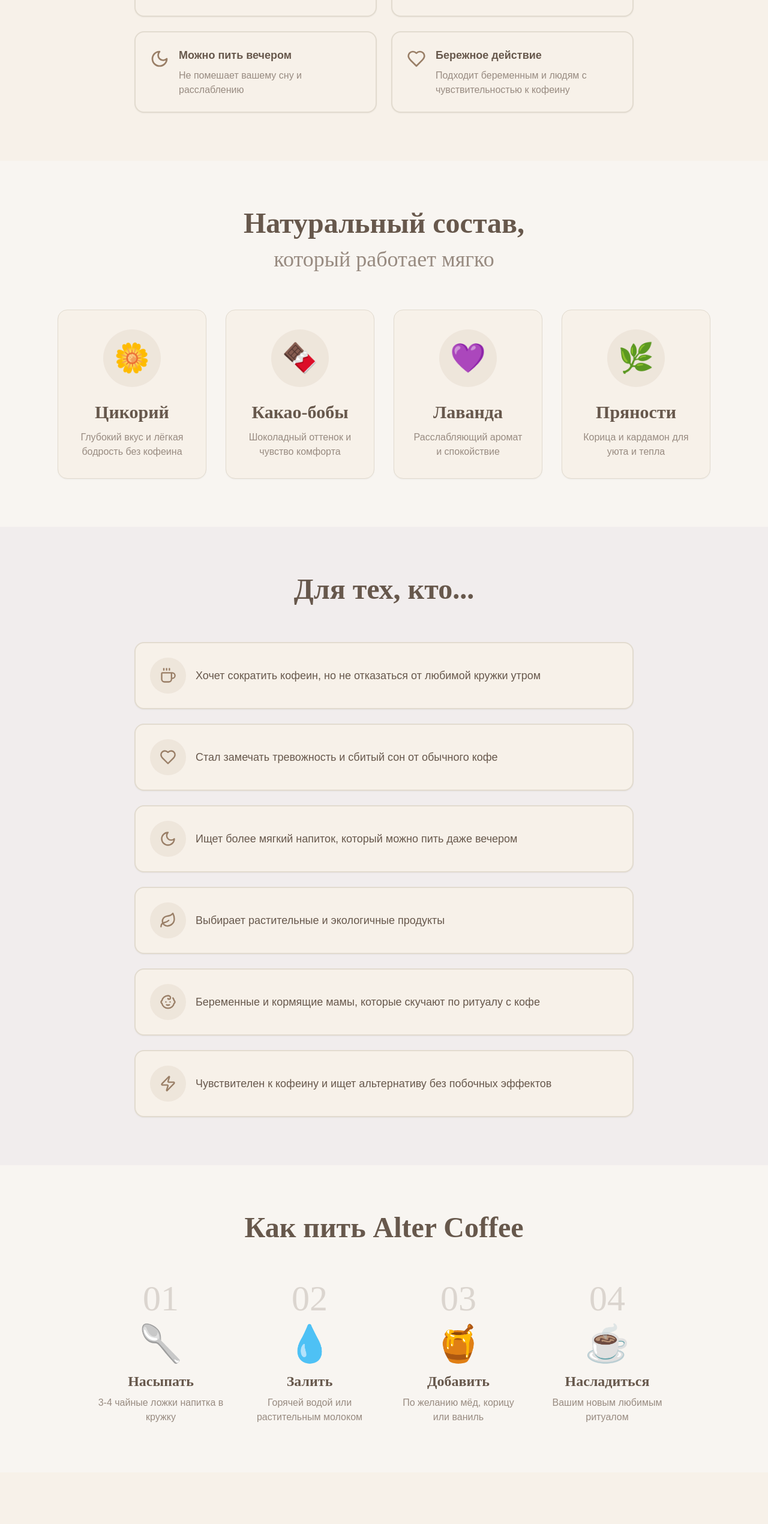
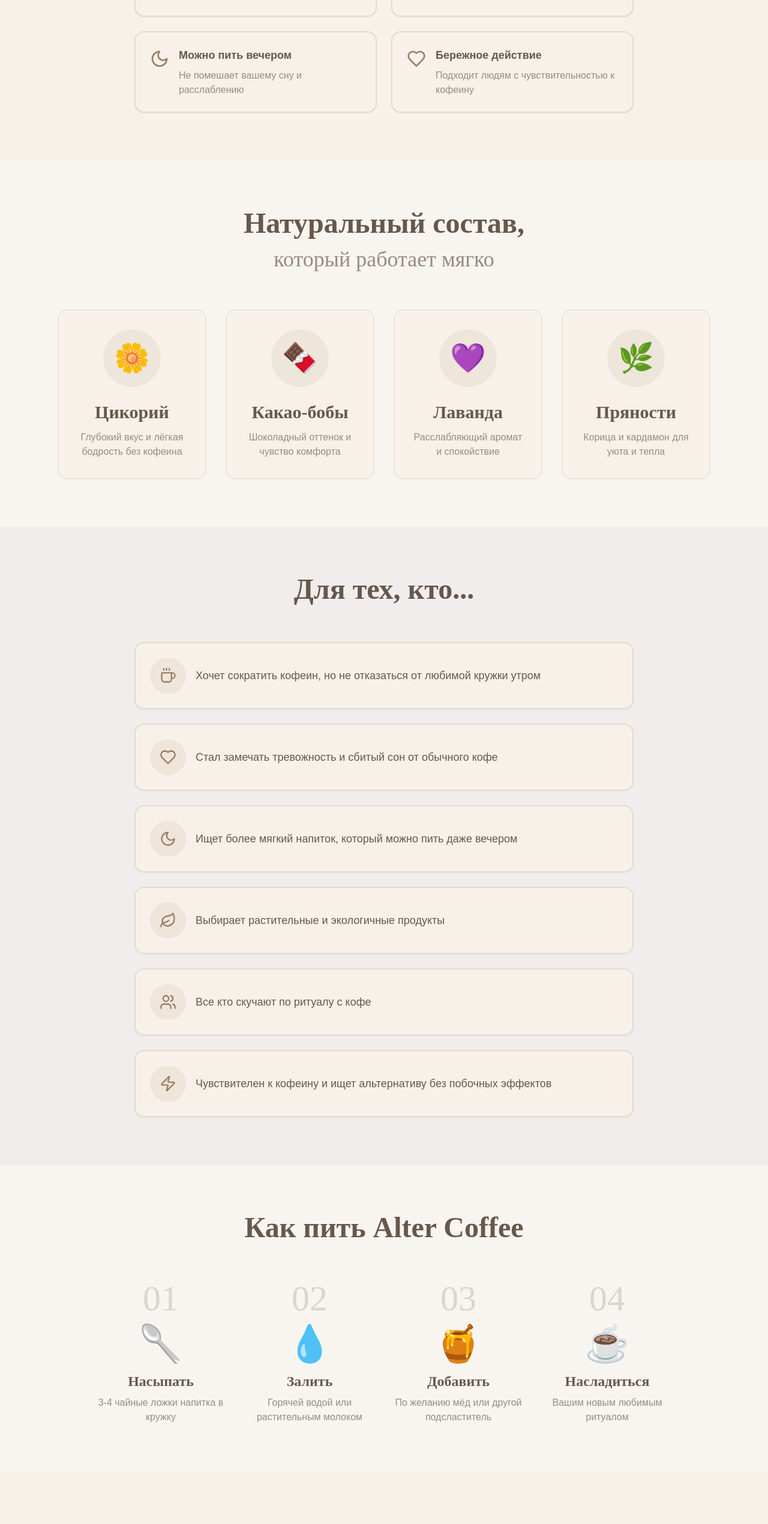
Before and after one commit to pr-poehali-dev/alter-coffee-landing, a React (Vite) app: page / in a window 1280 px wide. Shown: the part 1348-3888 px from the top of the page at 60% size. Built offline with nearby package versions, Linux system fonts and the light colour scheme.

Commit message:
Бережный кофе для всех

```diff
--- a/src/pages/Index.tsx
+++ b/src/pages/Index.tsx
@@ -144,7 +144,7 @@ const Index = () => {
                   <Icon name="Heart" size={32} className="text-primary flex-shrink-0 mt-1" />
                   <div>
                     <h3 className="font-semibold text-lg mb-2">Бережное действие</h3>
-                    <p className="text-muted-foreground">Подходит беременным и людям с чувствительностью к кофеину</p>
+                    <p className="text-muted-foreground">Подходит людям с чувствительностью к кофеину</p>
                   </div>
                 </div>
               </CardContent>
@@ -247,8 +247,8 @@ const Index = () => {
                 text: 'Выбирает растительные и экологичные продукты',
               },
               {
-                icon: 'Baby',
-                text: 'Беременные и кормящие мамы, которые скучают по ритуалу с кофе',
+                icon: 'Users',
+                text: 'Все кто скучают по ритуалу с кофе',
               },
               {
                 icon: 'Zap',
@@ -292,7 +292,7 @@ const Index = () => {
                 step: '03',
                 icon: '🍯',
                 title: 'Добавить',
-                description: 'По желанию мёд, корицу или ваниль',
+                description: 'По желанию мёд или другой подсластитель',
               },
               {
                 step: '04',
```
